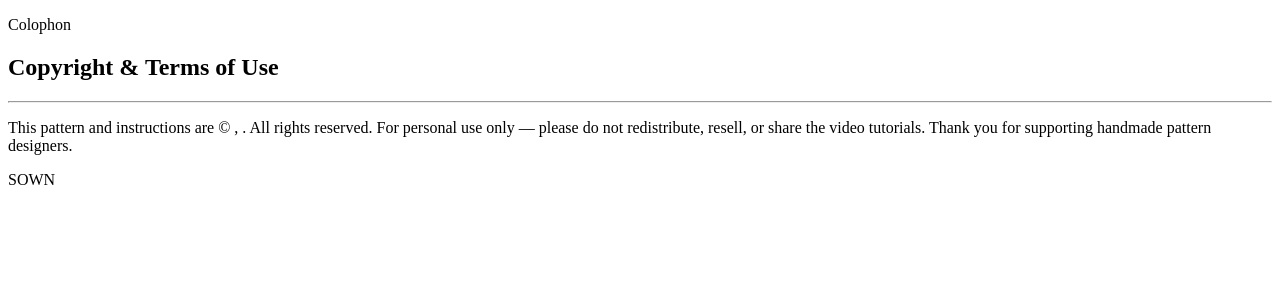
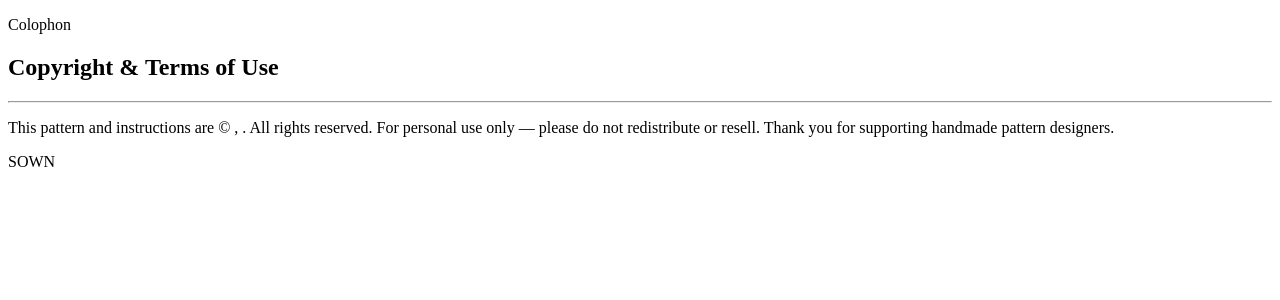
Before and after one commit to marcustankh-prog/sown-manuals, a Python web app: template src/templates/manual.html.j2 in a window 1280 px wide. Shown: the part 92-392 px from the top of the page. Run offline with Jinja, Linux system fonts and the light colour scheme; the template is opened without the code that fills it, so the values that code supplies are empty.

Commit message:
Remove guided video tutorial references

```diff
--- a/src/data/sample_daisy.json
+++ b/src/data/sample_daisy.json
@@ -3,7 +3,6 @@
   "title": "French Beaded Daisy",
   "author": "Sown.objects",
   "intro": "In this project, you'll learn how to make a delicate French beaded daisy with wire and seed beads. The beginner-friendly pattern takes you step by step through shaping the petals, assembling the flower, and finishing the stem.",
-  "guided_video_url": "https://youtu.be/WyMk3oJu5sQ",
   "hero_image": null,
   "palette": ["#f4f1ea", "#e8c85a", "#6f8260", "#3a4a36"],
   "yields": "Makes 1 flower — multiply for more.",
--- a/src/models.py
+++ b/src/models.py
@@ -142,7 +142,6 @@ class Flower(BaseModel):
     title: str = Field(..., description='e.g. "French Beaded Daisy"')
     author: str = "Sown.objects"
     intro: str = ""
-    guided_video_url: Optional[str] = None
     hero_image: Optional[str] = None
 
     # Color palette suggested from the photo (hex strings, used for accents)
--- a/src/templates/manual.html.j2
+++ b/src/templates/manual.html.j2
@@ -48,11 +48,6 @@
       </div>
     {% endif %}
 
-    {% if flower.guided_video_url %}
-      <p class="video-link">
-        Guided video tutorial — <a href="{{ flower.guided_video_url }}">{{ flower.guided_video_url }}</a>
-      </p>
-    {% endif %}
   </div>
 </section>
 
@@ -160,8 +155,8 @@
       <p>{{ flower.copyright_text }}</p>
     {% else %}
       <p>This pattern and instructions are &copy; {{ flower.copyright_holder }}, {{ flower.copyright_year }}.
-         All rights reserved. For personal use only — please do not redistribute, resell, or share the
-         video tutorials. Thank you for supporting handmade pattern designers.</p>
+         All rights reserved. For personal use only — please do not redistribute or resell.
+         Thank you for supporting handmade pattern designers.</p>
     {% endif %}
     <div class="copyright-mark">SOWN</div>
   </div>
```
